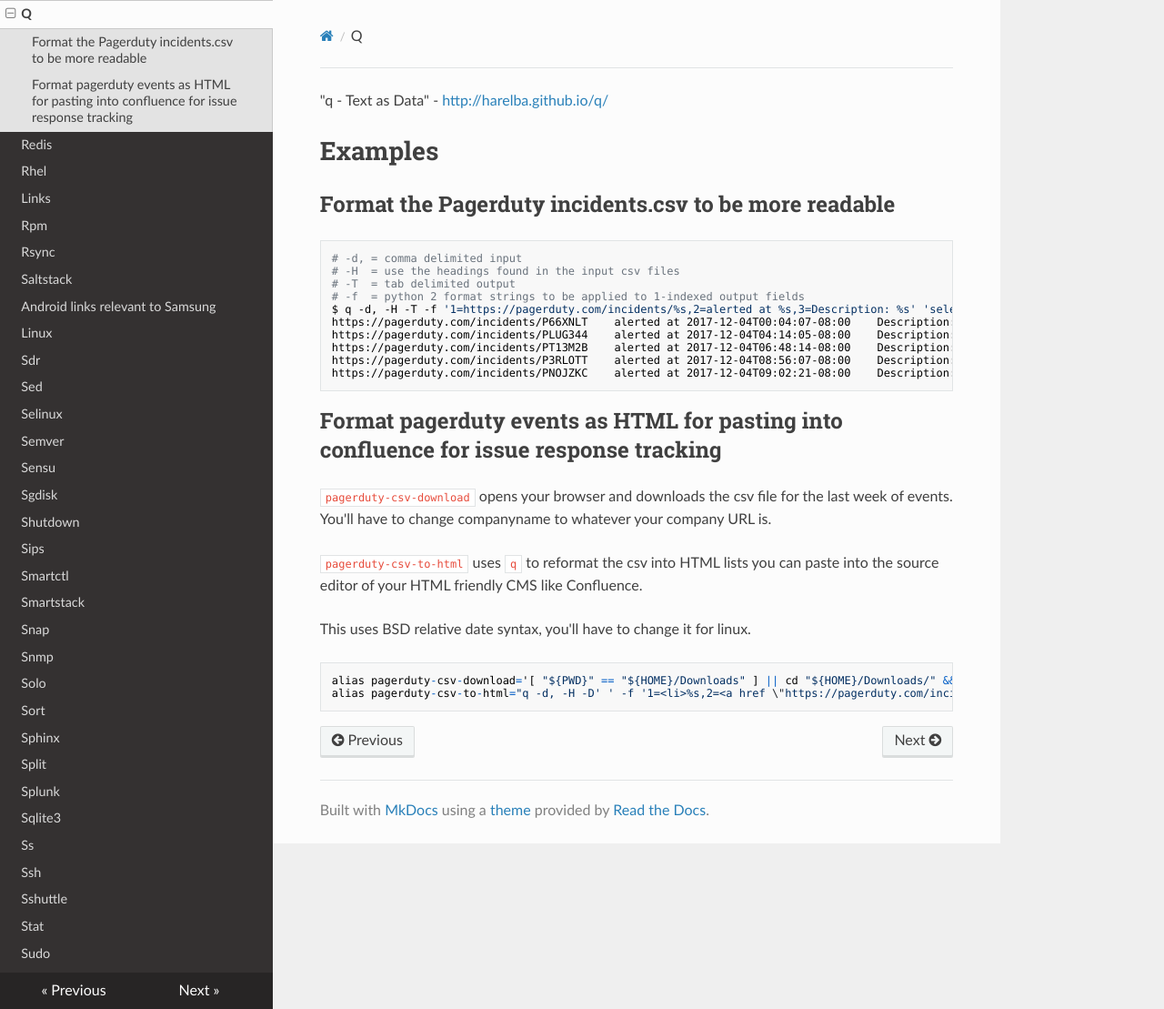
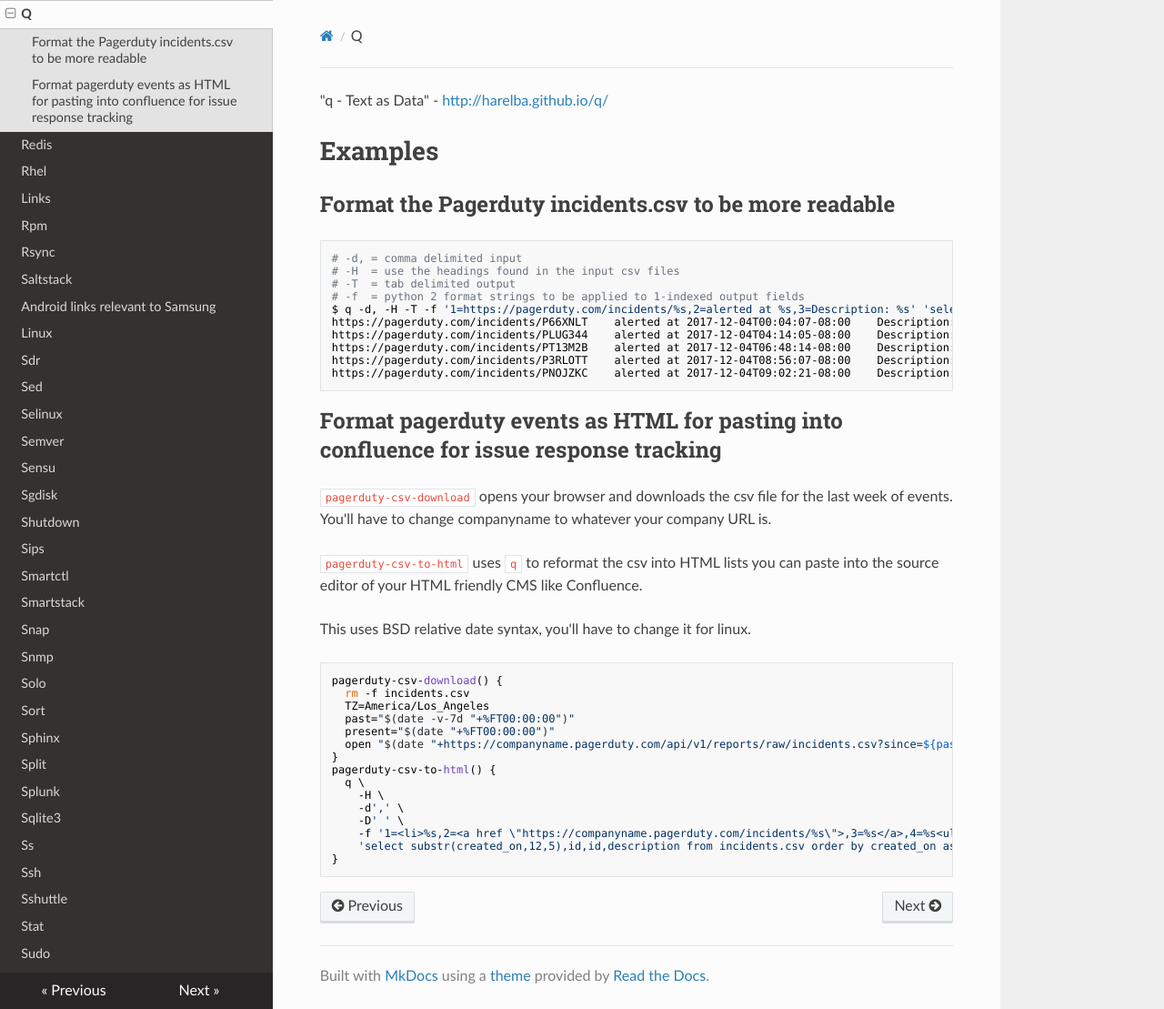
Before and after one commit to lando-cal/tech-notes, an MkDocs documentation site: the page built from docs/q.md, in a window 1280 px wide and 1109 px high. Shown: the whole window at 91% size. Built offline with MkDocs 1.6.1, drawn with Linux system fonts in a browser that asks for light colours; nearby versions of some CDN libraries.

Commit message:
Switch from alias to function

````diff
--- a/docs/q.md
+++ b/docs/q.md
@@ -26,6 +26,19 @@ https://pagerduty.com/incidents/PNOJZKC    alerted at 2017-12-04T09:02:21-08:00
 This uses BSD relative date syntax, you'll have to change it for linux.
 
 ```
-alias pagerduty-csv-download='[ "${PWD}" == "${HOME}/Downloads" ] || cd "${HOME}/Downloads/" && rm -f incidents.csv ; past="$(date -v-7d "+%FT00:00:00")" ; open $(date "+https://companyname.pagerduty.com/api/v1/reports/raw/incidents.csv?since=${past}&until=%FT23:59:59&time_zone=America/Los_Angeles")'
-alias pagerduty-csv-to-html="q -d, -H -D' ' -f '1=<li>%s,2=<a href \"https://pagerduty.com/incidents/%s\">,3=%s</a>,4=%s<ul><li>...</li></ul></li>' 'select substr(created_on,12,5),id,id,description from incidents.csv order by created_on asc' | tail -n 15 | sed 's/href /href=/;s/> />/'"
+pagerduty-csv-download() {
+  rm -f incidents.csv
+  TZ=America/Los_Angeles
+  past="$(date -v-7d "+%FT00:00:00")"
+  present="$(date "+%FT00:00:00")"
+  open "$(date "+https://companyname.pagerduty.com/api/v1/reports/raw/incidents.csv?since=${past}&until=${present}&time_zone=${TZ}")"
+}
+pagerduty-csv-to-html() {
+  q \
+    -H \
+    -d',' \
+    -D' ' \
+    -f '1=<li>%s,2=<a href \"https://companyname.pagerduty.com/incidents/%s\">,3=%s</a>,4=%s<ul><li>...</li></ul></li>' \
+    'select substr(created_on,12,5),id,id,description from incidents.csv order by created_on asc' | tail -n 50 | sed 's/href /href=/;s/> />/'
+}
 ```
````
